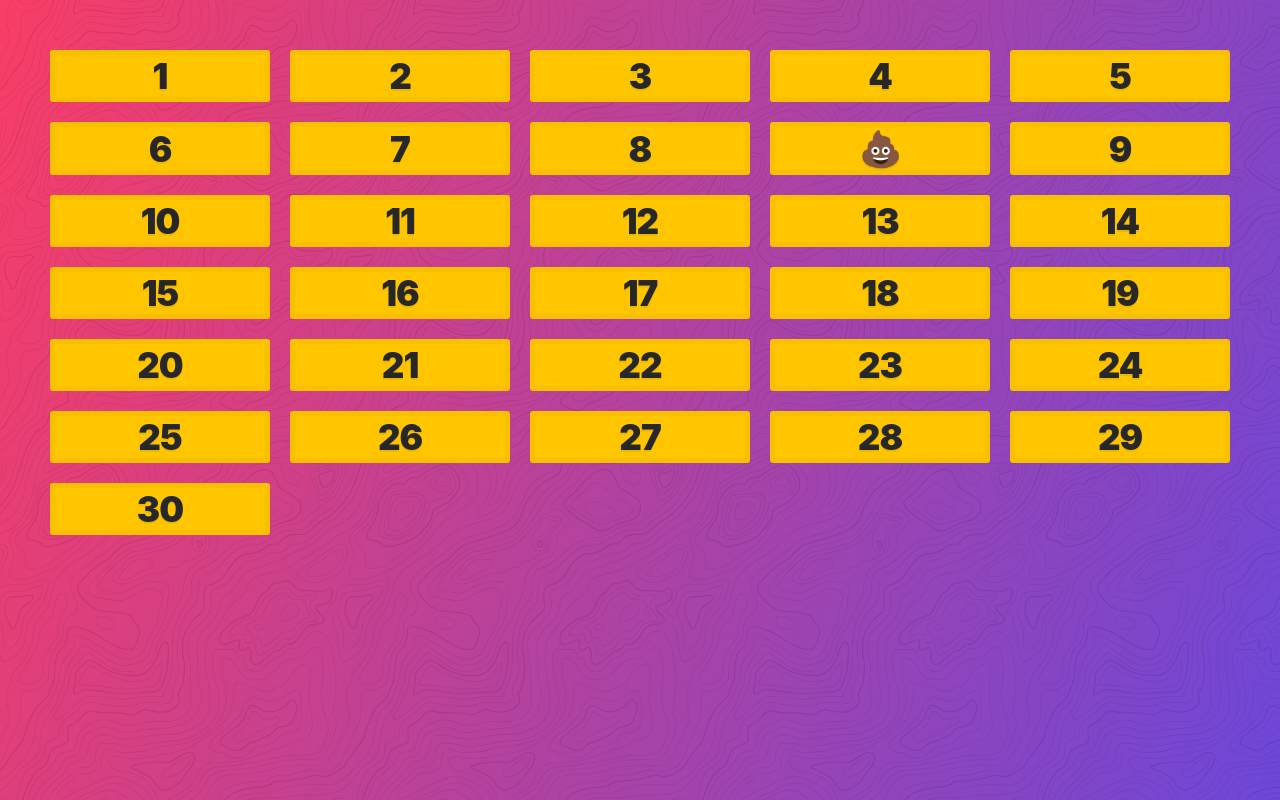
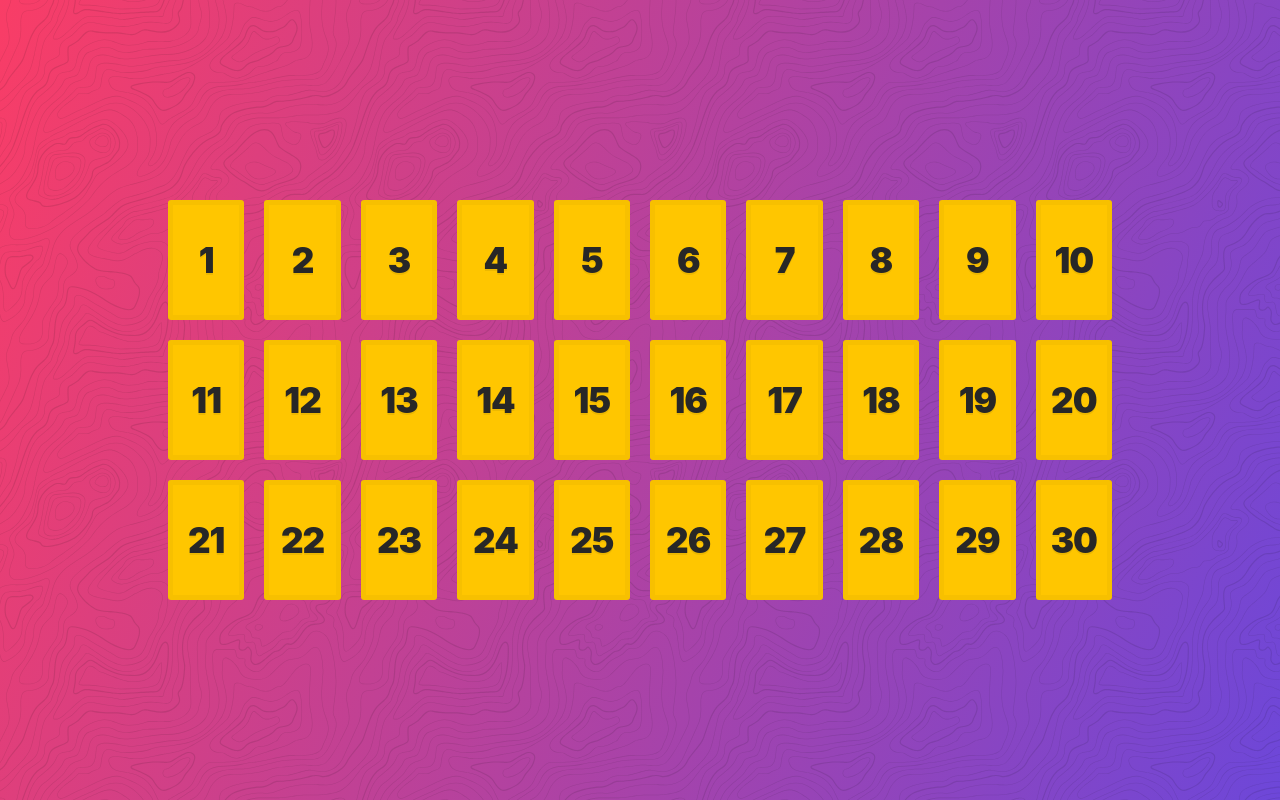
Before and after one commit to mamunsj/CSS-GRID-MASTER, a plain HTML site: page 10 - Placing Grid Items/placing-START.html in a window 1280 px wide. Drawn offline with Linux system fonts and the light colour scheme.

```diff
--- a/10 - Placing Grid Items/placing-START.html
+++ b/10 - Placing Grid Items/placing-START.html
@@ -1,10 +1,9 @@
 <!DOCTYPE html>
 <html lang="en">
-
   <head>
-  <meta charset="UTF-8">
-  <meta name="viewport" content="width=device-width, initial-scale=1.0">
-  <link rel="stylesheet" href="../assets/style.css">
+    <meta charset="UTF-8" />
+    <meta name="viewport" content="width=device-width, initial-scale=1.0" />
+    <link rel="stylesheet" href="../assets/style.css" />
     <title>Placing Grid Items!</title>
   </head>
 
@@ -18,7 +17,6 @@
       <div class="item item6">6</div>
       <div class="item item7">7</div>
       <div class="item item8">8</div>
-    <div class="item item8">💩</div>
       <div class="item item9">9</div>
       <div class="item item10">10</div>
       <div class="item item11">11</div>
@@ -44,12 +42,27 @@
     </div>
 
     <style>
+      body {
+        display: flex;
+        justify-content: center;
+        align-items: center;
+      }
       .container {
         display: grid;
+        width: 80%;
+        height: 50vh;
+        margin: 0 auto;
         grid-gap: 20px;
-      grid-template-columns: repeat(5, 1fr);
+        grid-template-columns: repeat(10, 1fr);
+        /* grid-template-rows: repeat(7, 100px); */
+        border-radius: 1rem;
+      }
+      .item {
+        cursor: pointer;
+      }
+      .item:hover {
+        box-shadow: inset 4px 3px 15px rgb(148, 148, 39);
       }
     </style>
   </body>
-
 </html>
```
Lines whose indentation alone changed are shown as unchanged.
